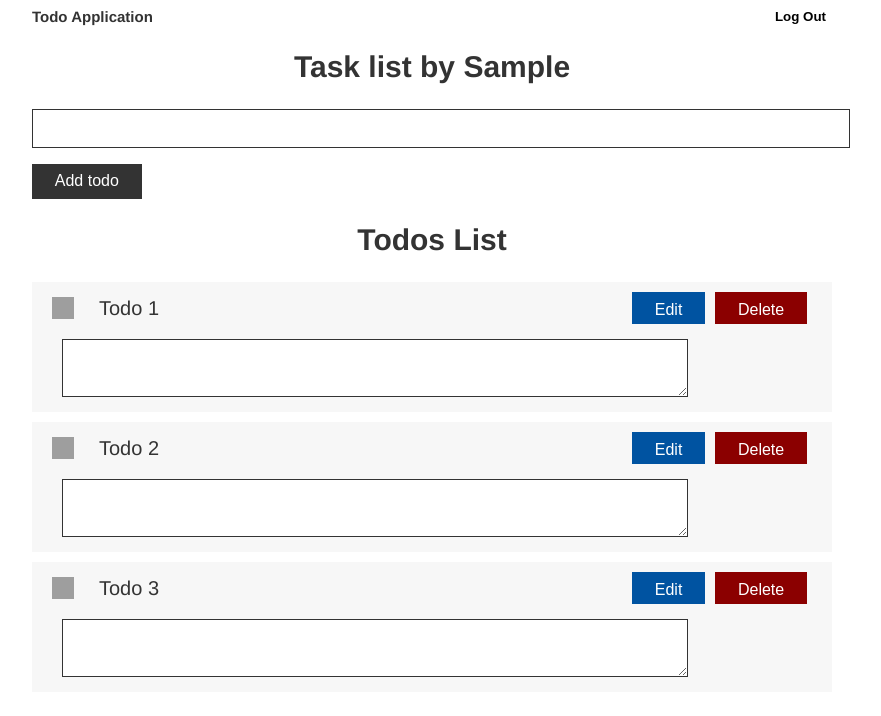
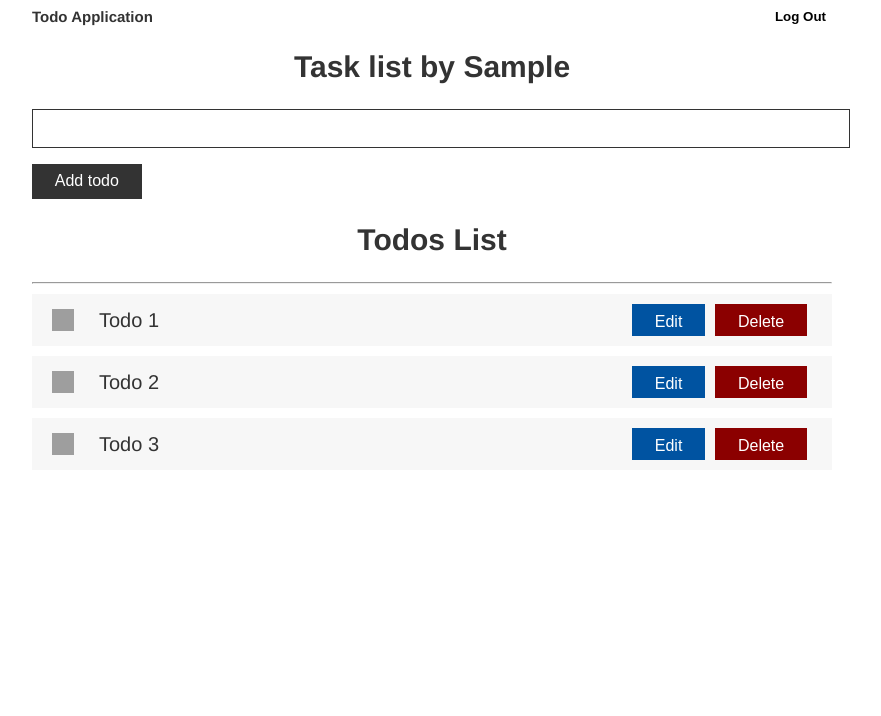
Before and after one commit to zakordonetss/Todo-list, a Vue app: page / in a window 1280 px wide. Both pictures are taken after typing "Sample", "Sample123" into the empty fields and a click on the button "Log In". Shown: the top 716 px of the page, without its empty margins (208-1089 px from the left). Built offline with nearby package versions, Linux system fonts and the light colour scheme; grey boxes are pictures that could not be loaded.

Commit message:
created edit button

```diff
--- a/src/components/CreateTodo.vue
+++ b/src/components/CreateTodo.vue
@@ -18,7 +18,9 @@ export default {
                 const newTodo = {
                     id: Date.now(),
                     text: this.text,
-                    completed: false
+                    completed: false,
+                    isActiveTextarea: false,
+                    isActiveEdit: true,
                 }
                 this.$emit("add-todo", newTodo);
                 this.text = '';
--- a/src/components/TodoItem.vue
+++ b/src/components/TodoItem.vue
@@ -15,9 +15,9 @@
 
                 <div class="container-btn">
                     <button
-                        v-bind:class="{ activeBtn: isActiveEdit }"
+                        :class="{ activeBtn:todo.isActiveEdit }"
                         class="btn btn-edit"
-                        @click="$emit('edit-todo', todo.id), edit(todo.id)"
+                        @click="onEdit(todo.id, todo.text)"
                     >Edit</button>
                     <button
                         class="btn btn-delete"
@@ -26,10 +26,10 @@
                 </div>
             </div>
             <textarea
-                class="hidden-input"
-                v-bind:class="{ activeText: isActiveTextarea }"
+                class="hidden-textarea"
+                :class="{ activeText:todo.isActiveTextarea }"
                 v-model="actualText"
-                @keyup.enter="$emit('enter-todo', todo.id)"
+                @keyup.enter="onEnter(todo.id)"
             />
         </li>
     </div>
@@ -47,17 +47,21 @@ export default {
 
     data() {
         return {
-            isActiveTextarea: true,
-            isActiveEdit: true,
             actualText: '',
         }
     },
 
     methods: {
-        edit(id) {
-            console.log(id);
+        onEdit(id, text) {
+            this.actualText = text;
             this.isActive = !this.isActive;
+            this.$emit('edit-todo', id);
         },
+
+        onEnter(id) {
+            localStorage.setItem('editText', this.actualText)
+            this.$emit('enter-todo', id)
+        }
     },
 }
 
@@ -83,8 +87,8 @@ export default {
         margin-right: 15px;
     }
 
-    .hidden-input {
-        display: block;
+    .hidden-textarea {
+        display: none;
         width: 80%;
         padding: 8px;
         font-size: 18px;
--- a/src/pages/TodoPage.vue
+++ b/src/pages/TodoPage.vue
@@ -13,6 +13,8 @@
             @add-todo="addTodo"
          />
         <h2>Todos List</h2>
+        <hr>
+        <h5 v-if="todos.length == 0">There are no notes yet. Please add the first one!</h5>
         <ul>
             <TodoItem
                 v-for="todo of todos"
@@ -39,9 +41,9 @@ export default {
     data() {
       return {
           todos: [
-              {id: 1, text: 'Todo 1', completed: false},
-              {id: 2, text: 'Todo 2', completed: false},
-              {id: 3, text: 'Todo 3', completed: false},
+              {id: 1, text: 'Todo 1', completed: false, isActiveTextarea: false, isActiveEdit: true},
+              {id: 2, text: 'Todo 2', completed: false, isActiveTextarea: false, isActiveEdit: true},
+              {id: 3, text: 'Todo 3', completed: false, isActiveTextarea: false, isActiveEdit: true},
           ],
 
           username: localStorage.getItem('username'),
@@ -50,30 +52,51 @@ export default {
 
     methods: {
         removeTodo(id) {
-            this.todos = this.todos.filter(todo => todo.id != id)
+            const index = this.getIndexById(id);
+            this.todos.splice(index, 1)
         },
 
         addTodo(newTodo) {
-            this.todos.push(newTodo)
+            this.todos.push(newTodo);
         },
 
         editTodo(id) {
-            const index = this.todos.findIndex(todo => todo.id === id);
-            localStorage.setItem('editText', this.todos[index].text)
-            console.log(this.todos[index].text);
+            const index = this.getIndexById(id);
+            this.textareaActivate(index);
+            localStorage.setItem('editText', this.todos[index].text);
         },
 
         onEnter(id) {
-            const index = this.todos.findIndex(todo => todo.id === id);
-            this.todos[index].text = localStorage.getItem('editText');
-            console.log(localStorage.getItem('editText'));
+            const index = this.getIndexById(id);
+            if (!localStorage.getItem('editText').trim()) {
+                this.removeTodo(id);
+                return;
+            } else {
+                this.todos[index].text = localStorage.getItem('editText');
+                localStorage.removeItem('editText');
+                this.editActivate(index);
+            }
         },
 
         logOut() {
             localStorage.removeItem("username");
-            localStorage.removeItem("logedIn")
-            this.$router.push('/')
+            localStorage.removeItem("logedIn");
+            this.$router.push('/');
         },
+
+        textareaActivate(i) {
+            this.todos[i].isActiveTextarea = !this.todos[i].isActiveTextarea;
+            this.todos[i].isActiveEdit = !this.todos[i].isActiveEdit;
+        },
+
+        editActivate(i) {
+            this.todos[i].isActiveTextarea = !this.todos[i].isActiveTextarea;
+            this.todos[i].isActiveEdit = !this.todos[i].isActiveEdit;
+        },
+
+        getIndexById(id) {
+            return this.todos.findIndex(todo => todo.id === id);
+        }
     },
 
     created() {
```
